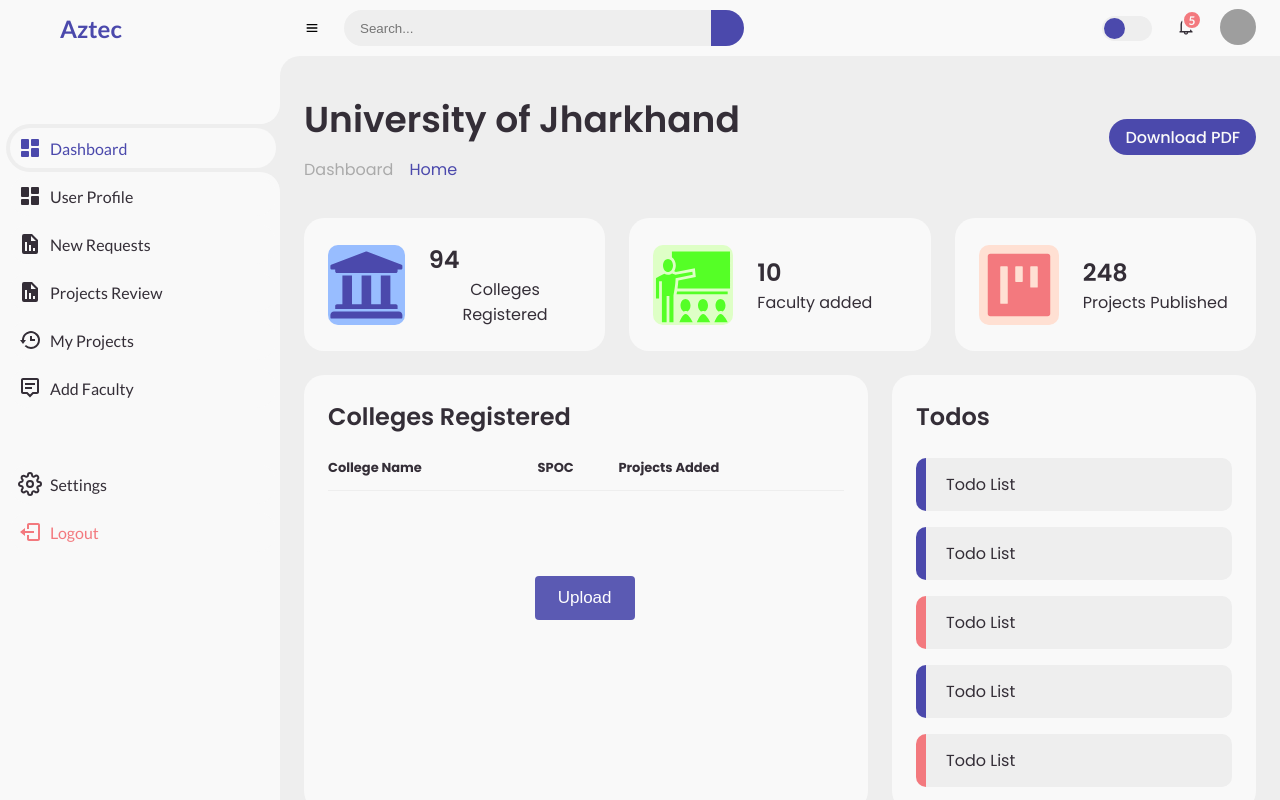
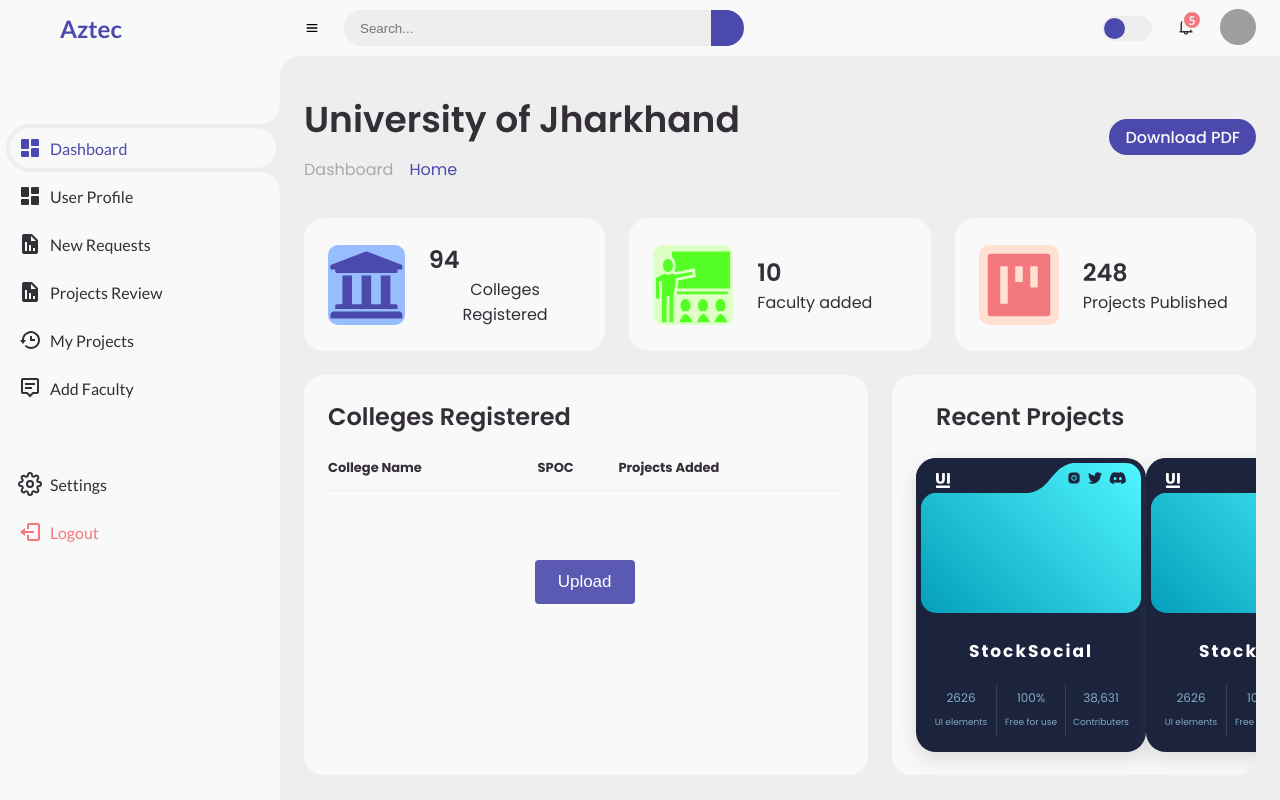
Before and after one commit to Hamzawp/Iira, a React (Vite) app in the folder client/: page / in a window 1280 px wide. Built offline with nearby package versions, Linux system fonts and the light colour scheme; grey boxes are pictures that could not be loaded.

Commit message:
update,backend integrated

```diff
--- /dev/null
+++ b/client/src/components/ProjectCard/ProjectCard.css
@@ -0,0 +1,151 @@
+.card {
+    width: 230px;
+    border-radius: 20px;
+    background: #1b233d;
+    padding: 5px;
+    overflow: hidden;
+    box-shadow: rgba(100, 100, 111, 0.2) 0px 7px 20px 0px;
+    transition: transform 0.5s cubic-bezier(0.175, 0.885, 0.32, 1.275);
+    cursor: pointer;
+  }
+
+  .card:hover {
+    transform: scale(1.01);
+  }
+
+  .card .top-section {
+    height: 150px;
+    border-radius: 15px;
+    display: flex;
+    flex-direction: column;
+    background: linear-gradient(45deg, rgb(4, 159, 187) 0%, rgb(80, 246, 255) 100%);
+    position: relative;
+  }
+
+  .card .top-section .border {
+    border-bottom-right-radius: 10px;
+    height: 30px;
+    width: 130px;
+    background: white;
+    background: #1b233d;
+    position: relative;
+    transform: skew(-40deg);
+    box-shadow: -10px -10px 0 0 #1b233d;
+  }
+
+  .card .top-section .border::before {
+    content: "";
+    position: absolute;
+    width: 15px;
+    height: 15px;
+    top: 0;
+    right: -15px;
+    background: rgba(255, 255, 255, 0);
+    border-top-left-radius: 10px;
+    box-shadow: -5px -5px 0 2px #1b233d;
+  }
+
+  .card .top-section::before {
+    content: "";
+    position: absolute;
+    top: 30px;
+    left: 0;
+    background: rgba(255, 255, 255, 0);
+    height: 15px;
+    width: 15px;
+    border-top-left-radius: 15px;
+    box-shadow: -5px -5px 0 2px #1b233d;
+  }
+
+  .card .top-section .icons {
+    position: absolute;
+    top: 0;
+    width: 100%;
+    height: 30px;
+    display: flex;
+    justify-content: space-between;
+  }
+
+  .card .top-section .icons .logo {
+    height: 100%;
+    aspect-ratio: 1;
+    padding: 7px 0 7px 15px;
+  }
+
+  .card .top-section .icons .logo .top-section {
+    height: 100%;
+  }
+
+  .card .top-section .icons .social-media {
+    height: 100%;
+    padding: 8px 15px;
+    display: flex;
+    gap: 7px;
+  }
+
+  .card .top-section .icons .social-media .svg {
+    height: 100%;
+    fill: #1b233d;
+  }
+
+  .card .top-section .icons .social-media .svg:hover {
+    fill: white;
+  }
+
+  .card .bottom-section {
+    margin-top: 15px;
+    padding: 10px 5px;
+  }
+
+  .card .bottom-section .title {
+    display: block;
+    font-size: 17px;
+    font-weight: bolder;
+    color: white;
+    text-align: center;
+    letter-spacing: 2px;
+  }
+
+  .card .bottom-section .row {
+    display: flex;
+    justify-content: space-between;
+    margin-top: 20px;
+  }
+
+  .card .bottom-section .row .item {
+    flex: 30%;
+    text-align: center;
+    padding: 5px;
+    color: rgba(170, 222, 243, 0.721);
+  }
+
+  .card .bottom-section .row .item .big-text {
+    font-size: 12px;
+    display: block;
+  }
+
+  .card .bottom-section .row .item .regular-text {
+    font-size: 9px;
+  }
+
+  .card .bottom-section .row .item:nth-child(2) {
+    border-left: 1px solid rgba(255, 255, 255, 0.126);
+    border-right: 1px solid rgba(255, 255, 255, 0.126);
+  }
+
+.projectdiv{
+    display: grid;
+    grid-template-columns: 1fr 1fr;
+    justify-items: center;
+    max-height: 293px;
+    row-gap: 32px;
+    scrollbar-width: thin;
+}
+.projectdiv::-webkit-scrollbar {
+    width: 6px !important; /* Adjust the width as per your preference */
+    color: blue !important;
+  }
+
+.projectdiv::-webkit-scrollbar-thumb {
+    background-color: blue; /* Set the scrollbar thumb color to blue */
+  }
--- /dev/null
+++ b/client/src/components/ProjectCard/ProjectCard.jsx
@@ -0,0 +1,77 @@
+import React, { useEffect, useState } from "react";
+import "./ProjectCard.css";
+
+export default function ProjectCard() {
+  return (
+    <div>
+      <div className="card">
+        <div className="top-section">
+          <div className="border"></div>
+          <div className="icons">
+            <div className="logo">
+              <svg
+                xmlns="http://www.w3.org/2000/svg"
+                fill="none"
+                viewBox="0 0 94 94"
+                className="svg"
+              >
+                <path
+                  fill="white"
+                  d="M38.0481 4.82927C38.0481 2.16214 40.018 0 42.4481 0H51.2391C53.6692 0 55.6391 2.16214 55.6391 4.82927V40.1401C55.6391 48.8912 53.2343 55.6657 48.4248 60.4636C43.6153 65.2277 36.7304 67.6098 27.7701 67.6098C18.8099 67.6098 11.925 65.2953 7.11548 60.6663C2.37183 56.0036 3.8147e-06 49.2967 3.8147e-06 40.5456V4.82927C3.8147e-06 2.16213 1.96995 0 4.4 0H13.2405C15.6705 0 17.6405 2.16214 17.6405 4.82927V39.1265C17.6405 43.7892 18.4805 47.2018 20.1605 49.3642C21.8735 51.5267 24.4759 52.6079 27.9678 52.6079C31.4596 52.6079 34.0127 51.5436 35.6268 49.4149C37.241 47.2863 38.0481 43.8399 38.0481 39.0758V4.82927Z"
+                ></path>
+                <path
+                  fill="white"
+                  d="M86.9 61.8682C86.9 64.5353 84.9301 66.6975 82.5 66.6975H73.6595C71.2295 66.6975 69.2595 64.5353 69.2595 61.8682V4.82927C69.2595 2.16214 71.2295 0 73.6595 0H82.5C84.9301 0 86.9 2.16214 86.9 4.82927V61.8682Z"
+                ></path>
+                <path
+                  fill="white"
+                  d="M2.86102e-06 83.2195C2.86102e-06 80.5524 1.96995 78.3902 4.4 78.3902H83.6C86.0301 78.3902 88 80.5524 88 83.2195V89.1707C88 91.8379 86.0301 94 83.6 94H4.4C1.96995 94 0 91.8379 0 89.1707L2.86102e-06 83.2195Z"
+                ></path>
+              </svg>
+            </div>
+            <div className="social-media">
+              <svg
+                xmlns="http://www.w3.org/2000/svg"
+                viewBox="0 0 30 30"
+                className="svg"
+              >
+                <path d="M 9.9980469 3 C 6.1390469 3 3 6.1419531 3 10.001953 L 3 20.001953 C 3 23.860953 6.1419531 27 10.001953 27 L 20.001953 27 C 23.860953 27 27 23.858047 27 19.998047 L 27 9.9980469 C 27 6.1390469 23.858047 3 19.998047 3 L 9.9980469 3 z M 22 7 C 22.552 7 23 7.448 23 8 C 23 8.552 22.552 9 22 9 C 21.448 9 21 8.552 21 8 C 21 7.448 21.448 7 22 7 z M 15 9 C 18.309 9 21 11.691 21 15 C 21 18.309 18.309 21 15 21 C 11.691 21 9 18.309 9 15 C 9 11.691 11.691 9 15 9 z M 15 11 A 4 4 0 0 0 11 15 A 4 4 0 0 0 15 19 A 4 4 0 0 0 19 15 A 4 4 0 0 0 15 11 z"></path>
+              </svg>
+              <svg
+                className="svg"
+                xmlns="http://www.w3.org/2000/svg"
+                viewBox="0 0 512 512"
+              >
+                <path d="M459.37 151.716c.325 4.548.325 9.097.325 13.645 0 138.72-105.583 298.558-298.558 298.558-59.452 0-114.68-17.219-161.137-47.106 8.447.974 16.568 1.299 25.34 1.299 49.055 0 94.213-16.568 130.274-44.832-46.132-.975-84.792-31.188-98.112-72.772 6.498.974 12.995 1.624 19.818 1.624 9.421 0 18.843-1.3 27.614-3.573-48.081-9.747-84.143-51.98-84.143-102.985v-1.299c13.969 7.797 30.214 12.67 47.431 13.319-28.264-18.843-46.781-51.005-46.781-87.391 0-19.492 5.197-37.36 14.294-52.954 51.655 63.675 129.3 105.258 216.365 109.807-1.624-7.797-2.599-15.918-2.599-24.04 0-57.828 46.782-104.934 104.934-104.934 30.213 0 57.502 12.67 76.67 33.137 23.715-4.548 46.456-13.32 66.599-25.34-7.798 24.366-24.366 44.833-46.132 57.827 21.117-2.273 41.584-8.122 60.426-16.243-14.292 20.791-32.161 39.308-52.628 54.253z"></path>
+              </svg>
+              <svg
+                className="svg"
+                xmlns="http://www.w3.org/2000/svg"
+                viewBox="0 0 640 512"
+              >
+                <path d="M524.531,69.836a1.5,1.5,0,0,0-.764-.7A485.065,485.065,0,0,0,404.081,32.03a1.816,1.816,0,0,0-1.923.91,337.461,337.461,0,0,0-14.9,30.6,447.848,447.848,0,0,0-134.426,0,309.541,309.541,0,0,0-15.135-30.6,1.89,1.89,0,0,0-1.924-.91A483.689,483.689,0,0,0,116.085,69.137a1.712,1.712,0,0,0-.788.676C39.068,183.651,18.186,294.69,28.43,404.354a2.016,2.016,0,0,0,.765,1.375A487.666,487.666,0,0,0,176.02,479.918a1.9,1.9,0,0,0,2.063-.676A348.2,348.2,0,0,0,208.12,430.4a1.86,1.86,0,0,0-1.019-2.588,321.173,321.173,0,0,1-45.868-21.853,1.885,1.885,0,0,1-.185-3.126c3.082-2.309,6.166-4.711,9.109-7.137a1.819,1.819,0,0,1,1.9-.256c96.229,43.917,200.41,43.917,295.5,0a1.812,1.812,0,0,1,1.924.233c2.944,2.426,6.027,4.851,9.132,7.16a1.884,1.884,0,0,1-.162,3.126,301.407,301.407,0,0,1-45.89,21.83,1.875,1.875,0,0,0-1,2.611,391.055,391.055,0,0,0,30.014,48.815,1.864,1.864,0,0,0,2.063.7A486.048,486.048,0,0,0,610.7,405.729a1.882,1.882,0,0,0,.765-1.352C623.729,277.594,590.933,167.465,524.531,69.836ZM222.491,337.58c-28.972,0-52.844-26.587-52.844-59.239S193.056,219.1,222.491,219.1c29.665,0,53.306,26.82,52.843,59.239C275.334,310.993,251.924,337.58,222.491,337.58Zm195.38,0c-28.971,0-52.843-26.587-52.843-59.239S388.437,219.1,417.871,219.1c29.667,0,53.307,26.82,52.844,59.239C470.715,310.993,447.538,337.58,417.871,337.58Z"></path>
+              </svg>
+            </div>
+          </div>
+        </div>
+        <div className="bottom-section">
+          <span className="title">StockSocial</span>
+          <div className="row row1">
+            <div className="item">
+              <span className="big-text">2626</span>
+              <span className="regular-text">UI elements</span>
+            </div>
+            <div className="item">
+              <span className="big-text">100%</span>
+              <span className="regular-text">Free for use</span>
+            </div>
+            <div className="item">
+              <span className="big-text">38,631</span>
+              <span className="regular-text">Contributers</span>
+            </div>
+          </div>
+        </div>
+      </div>
+    </div>
+  );
+}
--- a/client/src/components/University/UniversityDashboard.jsx
+++ b/client/src/components/University/UniversityDashboard.jsx
@@ -3,6 +3,7 @@
 import { GiTeacher } from "react-icons/gi";
 import { AiFillProject } from "react-icons/ai";
 import CsvBtn from "../CsvButton/CsvButton";
+import ProjectCard from "../ProjectCard/ProjectCard";
 import './UniversityDashboard.css'
 export default function UniversityDashboard(props) {
   let [uniName, setUniName] = useState("University of Jharkhand");
@@ -95,6 +96,7 @@
               <tbody>
                 {collegeList.length == 0 && (
                   <CsvBtn onDataReceived={getCsvData} />
+
                 )}
                 {collegeList.length > 0 &&
                   collegeList.map((college) => {
@@ -125,32 +127,18 @@
           </div>
           <div className="todo">
             <div className="head">
-              <h3>Todos</h3>
+              <h3 style={{"marginLeft": "20px"}}>Recent Projects</h3>
               {/*<i className="bx bx-plus"></i> */}
               {/*<i className="bx bx-filter"></i> */}
             </div>
-            <ul className="todo-list">
-              <li className="completed">
-                <p>Todo List</p>
-                {/*<i className="bx bx-dots-vertical-rounded"></i> */}
-              </li>
-              <li className="completed">
-                <p>Todo List</p>
-                {/*<i className="bx bx-dots-vertical-rounded"></i> */}
-              </li>
-              <li className="not-completed">
-                <p>Todo List</p>
-                {/*<i className="bx bx-dots-vertical-rounded"></i> */}
-              </li>
-              <li className="completed">
-                <p>Todo List</p>
-                {/*<i className="bx bx-dots-vertical-rounded"></i> */}
-              </li>
-              <li className="not-completed">
-                <p>Todo List</p>
-                {/*<i className="bx bx-dots-vertical-rounded"></i> */}
-              </li>
-            </ul>
+            <div className="projectdiv">
+            <ProjectCard />
+            <ProjectCard />
+            <ProjectCard />
+            <ProjectCard />
+            <ProjectCard />
+            <ProjectCard />
+            </div>
           </div>
         </div>
       </main>
```
Also changed, not shown: 1 other file (tests, documents, lock files or other folders).
